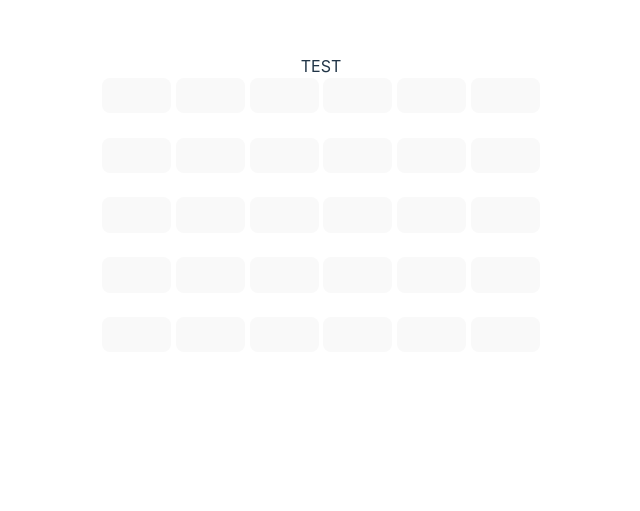
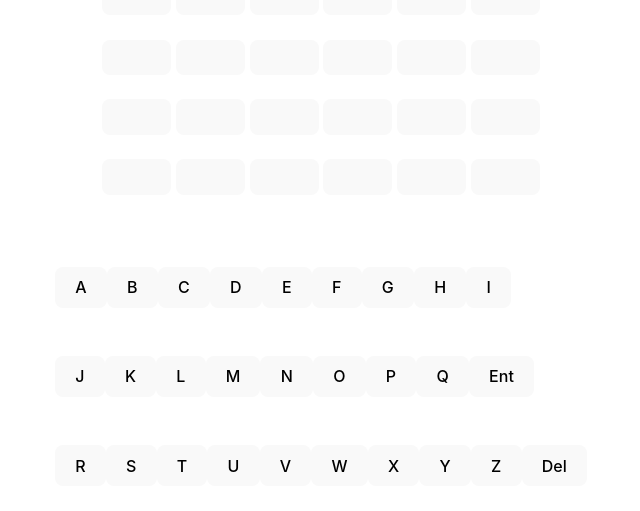
Before and after one commit to Haider-Al-Hajjar/Wordle-Project, a React (Vite) app: page /Game in a window 1280 px wide. Shown: the part 197-708 px from the top of the page, without its empty margins (319-959 px from the left). Built offline with nearby package versions, Linux system fonts and the light colour scheme.

Commit message:
Getting the basic layout all done, and then after that I'll figure out how to get the buttons working. Current objective is to get the base game working, and then the hint system, and then the hard words system, and then the score tracking.

```diff
--- a/pages/Game.jsx
+++ b/pages/Game.jsx
@@ -6,6 +6,9 @@ import '../src/Game.css'
 function getNewWord() {
     const wordBank = Wordbank()
     return (wordBank)
+}
+function type(letter) {
+    console.log(letter)
 }
 function Game() {
     const navigate = useNavigate()
@@ -19,7 +22,6 @@ function Game() {
                 setDef(newWord[1])
             }}>Get new word</button>
             {word}, {def} */}
-            TEST
             <div className="wordleTable">
                 <button className="b2"></button> <button className="b2"></button> <button className="b2"></button> <button className="b2"></button> <button className="b2"></button> <button className="b2"></button>
                 <br></br>
@@ -35,6 +37,49 @@ function Game() {
                 <br></br>
                 <button className="b2"></button> <button className="b2"></button> <button className="b2"></button> <button className="b2"></button> <button className="b2"></button> <button className="b2"></button>
             </div>
+            <br></br>
+            <br></br>
+            <br></br>
+            <div className="keyboard">
+                <div className="key-row">
+                    <button onClick={() => type("A")}>A</button>
+                    <button onClick={() => type("B")}>B</button>
+                    <button onClick={() => type("C")}>C</button>
+                    <button onClick={() => type("D")}>D</button>
+                    <button onClick={() => type("E")}>E</button>
+                    <button onClick={() => type("F")}>F</button>
+                    <button onClick={() => type("G")}>G</button>
+                    <button onClick={() => type("H")}>H</button>
+                    <button onClick={() => type("I")}>I</button>
+                </div>
+                <br></br>
+                <br></br>
+                <div className="key-row">
+                    <button onClick={() => type("J")}>J</button>
+                    <button onClick={() => type("K")}>K</button>
+                    <button onClick={() => type("L")}>L</button>
+                    <button onClick={() => type("M")}>M</button>
+                    <button onClick={() => type("N")}>N</button>
+                    <button onClick={() => type("O")}>O</button>
+                    <button onClick={() => type("P")}>P</button>
+                    <button onClick={() => type("Q")}>Q</button>
+                    <button onClick={() => type("Enter")}>Ent</button>
+                </div>
+                <br></br>
+                <br></br>
+                <div className="key-row">
+                    <button onClick={() => type("R")}>R</button>
+                    <button onClick={() => type("S")}>S</button>
+                    <button onClick={() => type("T")}>T</button>
+                    <button onClick={() => type("U")}>U</button>
+                    <button onClick={() => type("V")}>V</button>
+                    <button onClick={() => type("W")}>W</button>
+                    <button onClick={() => type("X")}>X</button>
+                    <button onClick={() => type("Y")}>Y</button>
+                    <button onClick={() => type("Z")}>Z</button>
+                    <button onClick={() => type("Backspace")}>Del</button>
+                </div>
+            </div>
         </>
     )
 }
--- a/src/Game.css
+++ b/src/Game.css
@@ -2,3 +2,11 @@
     width: 500px;
     margin: auto;
 }
+
+.keyboard {
+    align-items: center;
+}
+
+.key-row {
+    display: flex;
+}
```
